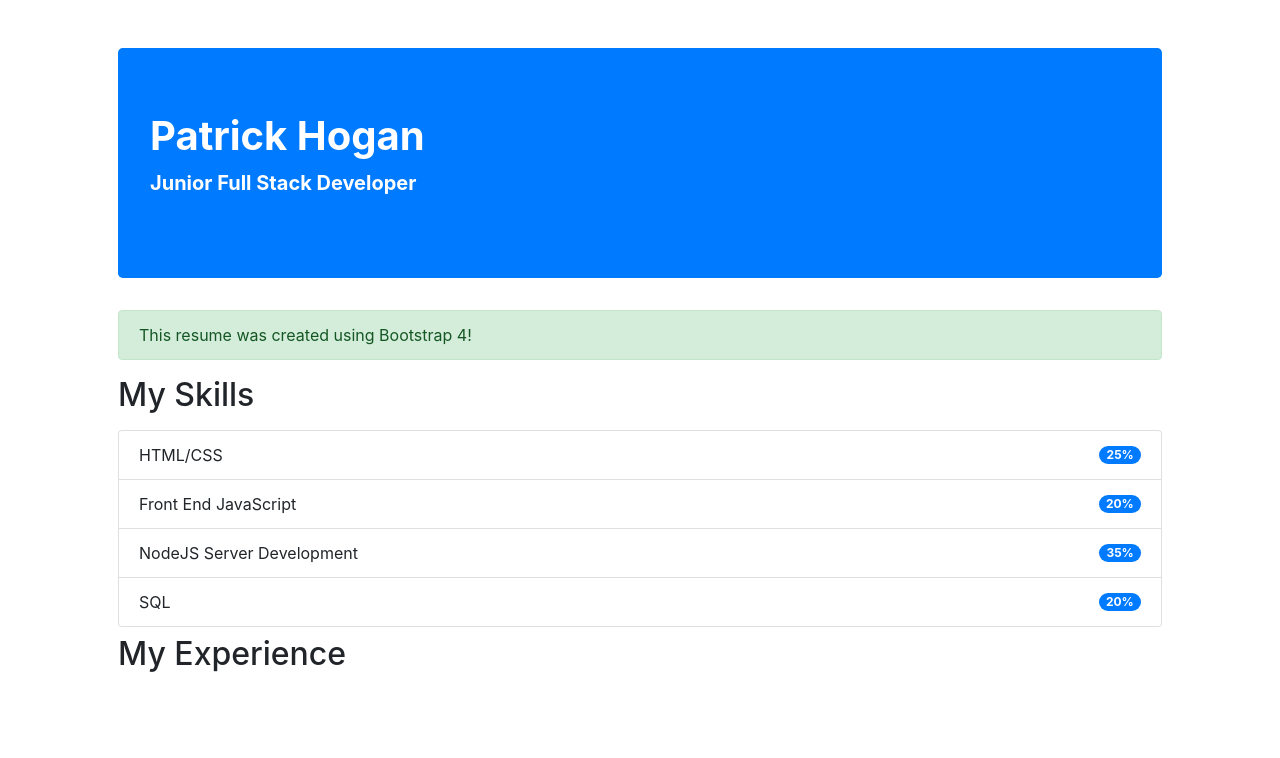
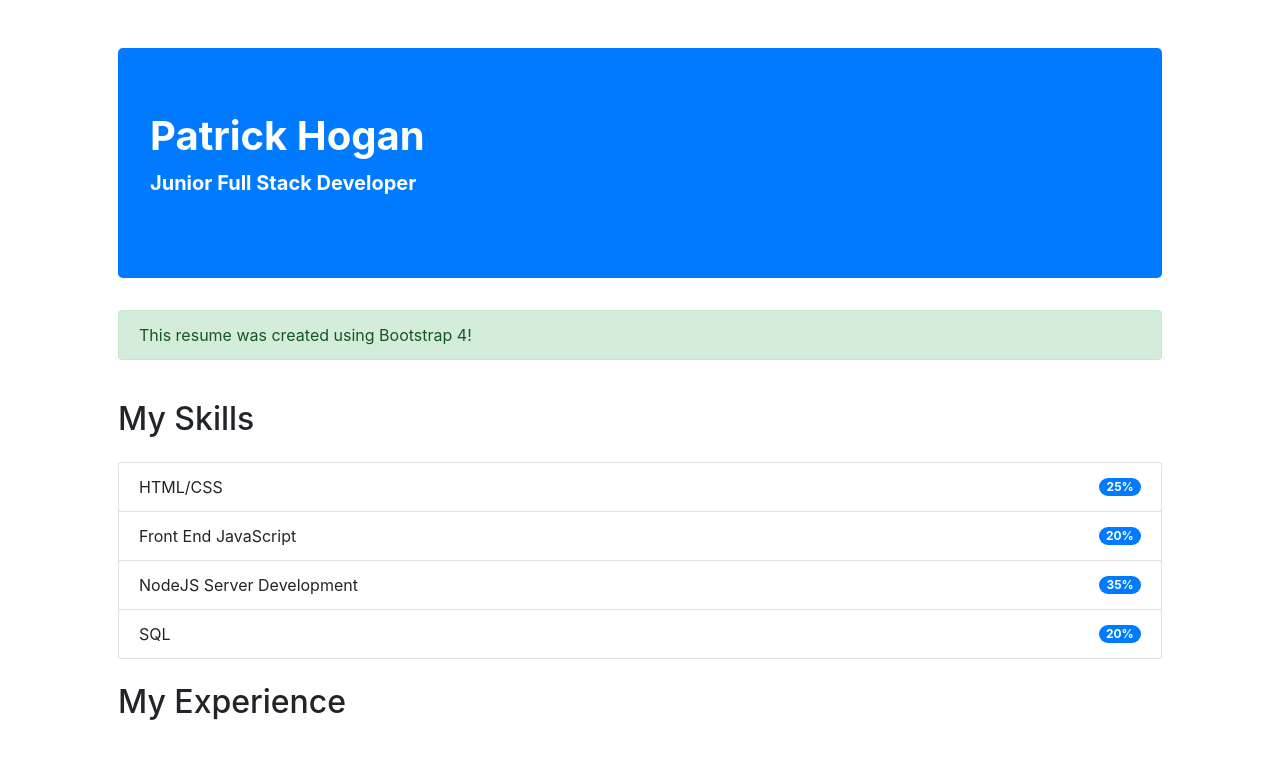
Before and after one commit to L3p1989/Bootstrap-Resume-Refresh, a plain HTML site: page index.html in a window 1280 px wide. Drawn offline with nearby package versions, Linux system fonts and the light colour scheme.

Commit message:
changed padding of h2s to * 1 for bottom and * 1.5 for top

```diff
--- a/index.html
+++ b/index.html
@@ -27,8 +27,8 @@
       <div class="alert alert-success">
         This resume was created using Bootstrap 4!
       </div>
-      <!--Header with bottom padding * .5-->
-      <h2 class="pb-2">My Skills</h2>
+      <!--Header with bottom padding * 1/1.5-->
+      <h2 class="pb-3 pt-4">My Skills</h2>
       <!--Beginning of list group-->
       <ul class="list-group">
         <!--1st List item with flex display content start between and aligned to center-->
@@ -64,8 +64,8 @@
           <span class="badge badge-primary badge-pill">20%</span>
         </li>
       </ul>
-      <!--Header with bottom/top padding * .5-->
-      <h2 class="pb-2 pt-2">My Experience</h2>
+      <!--Header with bottom/top padding * 1/1.5-->
+      <h2 class="pb-3 pt-4">My Experience</h2>
     </div>
   </body>
 </html>
```
